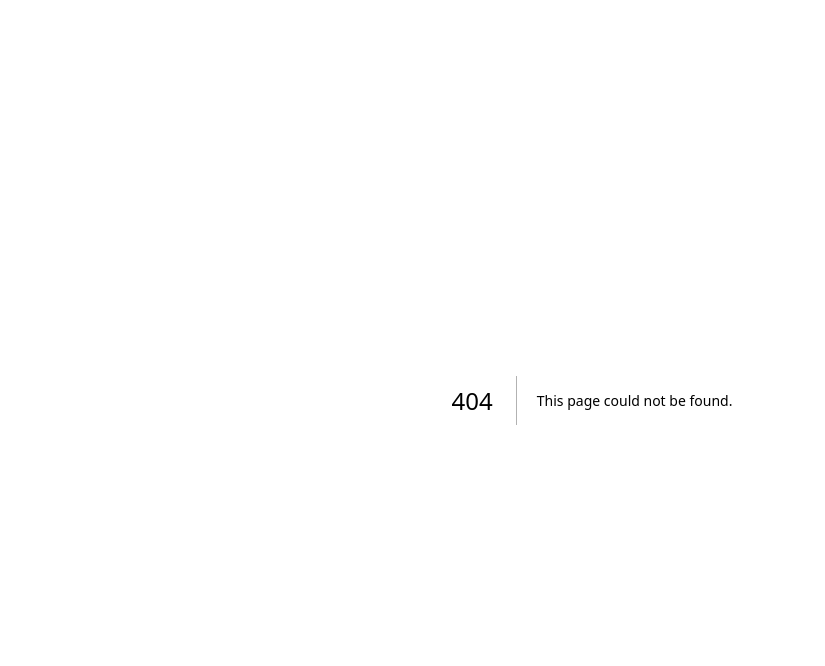
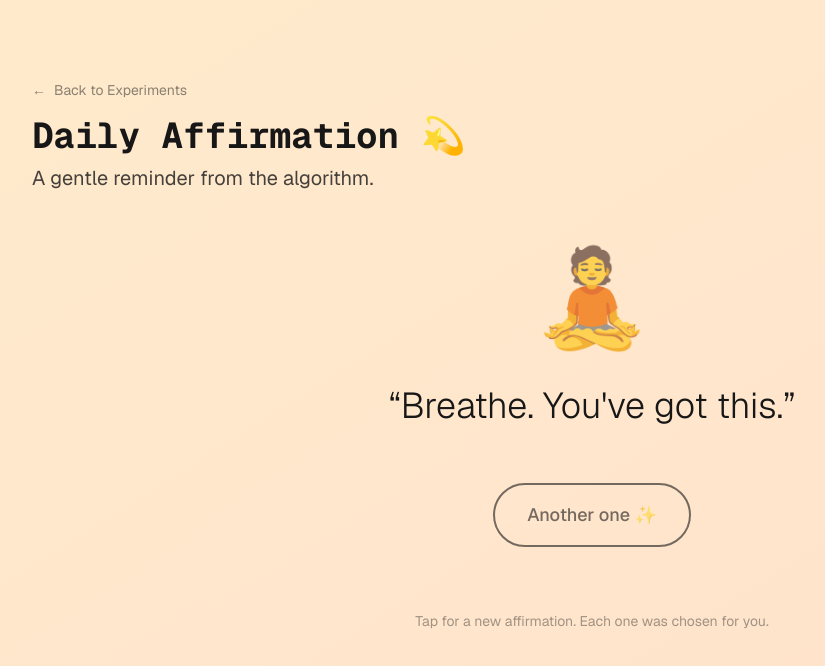
Before and after one commit to ThePaulAdams/AI-Playground, a Next.js app: page /experiments/affirmation in a window 1280 px wide. Before the commit this address had no page. Shown: the top 666 px of the page, without its empty margins (48-873 px from the left). Built offline with nearby package versions, Linux system fonts and the light colour scheme.

Commit message:
feat: add Daily Affirmation experiment (auto-dev)
New experiment: gentle algorithmic affirmations with animated transitions,
random gradients, and 20 curated messages. Fits the wellness theme alongside
Box Breathing.

```diff
--- /dev/null
+++ b/src/app/experiments/affirmation/page.tsx
@@ -0,0 +1,102 @@
+'use client';
+
+import Link from 'next/link';
+import { useState, useEffect } from 'react';
+
+const affirmations = [
+  { text: "You are exactly where you need to be.", emoji: "🌟" },
+  { text: "Your potential is limitless.", emoji: "🚀" },
+  { text: "You bring unique value to the world.", emoji: "💎" },
+  { text: "Today is full of possibilities.", emoji: "🌅" },
+  { text: "You are worthy of good things.", emoji: "✨" },
+  { text: "Your presence matters.", emoji: "🌸" },
+  { text: "You are resilient and strong.", emoji: "💪" },
+  { text: "Growth happens at your own pace.", emoji: "🌱" },
+  { text: "You deserve rest and kindness.", emoji: "🫂" },
+  { text: "Your thoughts create your reality.", emoji: "🧠" },
+  { text: "Every moment is a fresh start.", emoji: "🌊" },
+  { text: "You are more capable than you know.", emoji: "⚡" },
+  { text: "The universe is conspiring in your favor.", emoji: "🌌" },
+  { text: "Your journey is valid.", emoji: "🛤️" },
+  { text: "Breathe. You've got this.", emoji: "🧘" },
+  { text: "Small steps lead to big changes.", emoji: "👣" },
+  { text: "You are allowed to take up space.", emoji: "🌳" },
+  { text: "Your energy is a gift to those around you.", emoji: "☀️" },
+  { text: "Trust the timing of your life.", emoji: "⏳" },
+  { text: "You are enough, exactly as you are.", emoji: "💜" },
+];
+
+const gradients = [
+  "from-purple-500/20 to-pink-500/20",
+  "from-blue-500/20 to-cyan-500/20",
+  "from-amber-500/20 to-orange-500/20",
+  "from-emerald-500/20 to-teal-500/20",
+  "from-rose-500/20 to-red-500/20",
+  "from-indigo-500/20 to-violet-500/20",
+];
+
+export default function AffirmationPage() {
+  const [current, setCurrent] = useState(0);
+  const [gradient, setGradient] = useState(0);
+  const [isAnimating, setIsAnimating] = useState(false);
+
+  useEffect(() => {
+    // Random start
+    setCurrent(Math.floor(Math.random() * affirmations.length));
+    setGradient(Math.floor(Math.random() * gradients.length));
+  }, []);
+
+  const nextAffirmation = () => {
+    if (isAnimating) return;
+    setIsAnimating(true);
+
+    setTimeout(() => {
+      let next = Math.floor(Math.random() * affirmations.length);
+      while (next === current && affirmations.length > 1) {
+        next = Math.floor(Math.random() * affirmations.length);
+      }
+      setCurrent(next);
+      setGradient(Math.floor(Math.random() * gradients.length));
+      setIsAnimating(false);
+    }, 300);
+  };
+
+  const { text, emoji } = affirmations[current];
+
+  return (
+    <div className={`min-h-screen p-8 pb-20 sm:p-20 font-[family-name:var(--font-geist-sans)] bg-gradient-to-br ${gradients[gradient]} transition-all duration-700`}>
+      <header className="mb-12">
+        <Link href="/experiments" className="text-sm opacity-50 hover:opacity-100 transition-opacity flex items-center gap-2">
+          <span>←</span> Back to Experiments
+        </Link>
+        <h1 className="text-4xl font-bold font-mono mt-4">Daily Affirmation 💫</h1>
+        <p className="mt-2 text-xl opacity-80">
+          A gentle reminder from the algorithm.
+        </p>
+      </header>
+
+      <main className="flex flex-col items-center justify-center min-h-[50vh]">
+        <div
+          className={`text-center max-w-2xl transition-all duration-300 ${isAnimating ? 'opacity-0 scale-95' : 'opacity-100 scale-100'}`}
+        >
+          <span className="text-8xl mb-8 block animate-pulse">{emoji}</span>
+          <p className="text-3xl sm:text-4xl font-light leading-relaxed">
+            &ldquo;{text}&rdquo;
+          </p>
+        </div>
+
+        <button
+          onClick={nextAffirmation}
+          disabled={isAnimating}
+          className="mt-12 px-8 py-4 rounded-full border-2 border-current opacity-60 hover:opacity-100 transition-all hover:scale-105 active:scale-95 disabled:cursor-not-allowed text-lg font-medium"
+        >
+          Another one ✨
+        </button>
+
+        <p className="mt-16 text-sm opacity-40 text-center">
+          Tap for a new affirmation. Each one was chosen for you.
+        </p>
+      </main>
+    </div>
+  );
+}
--- a/src/app/experiments/page.tsx
+++ b/src/app/experiments/page.tsx
@@ -63,6 +63,14 @@ export default function ExperimentsPage() {
             </div>
           </Link>
 
+          <Link href="/experiments/affirmation" className="block group">
+            <div className="border border-black/10 dark:border-white/10 rounded-lg p-6 flex flex-col items-center justify-center min-h-[200px] text-center hover:bg-black/5 dark:hover:bg-white/5 transition-colors bg-white/5 dark:bg-white/[0.02]">
+              <span className="text-4xl mb-4 group-hover:scale-110 transition-transform">💫</span>
+              <h3 className="text-lg font-bold">Daily Affirmation</h3>
+              <p className="text-sm opacity-60 mt-2">A gentle reminder from the algorithm.</p>
+            </div>
+          </Link>
+
           <div className="border border-dashed border-black/10 dark:border-white/20 rounded-lg p-6 flex flex-col items-center justify-center min-h-[200px] text-center opacity-50 cursor-not-allowed">
             <span className="text-4xl mb-4">🚧</span>
             <h3 className="text-lg font-bold">More Coming Soon</h3>
```
